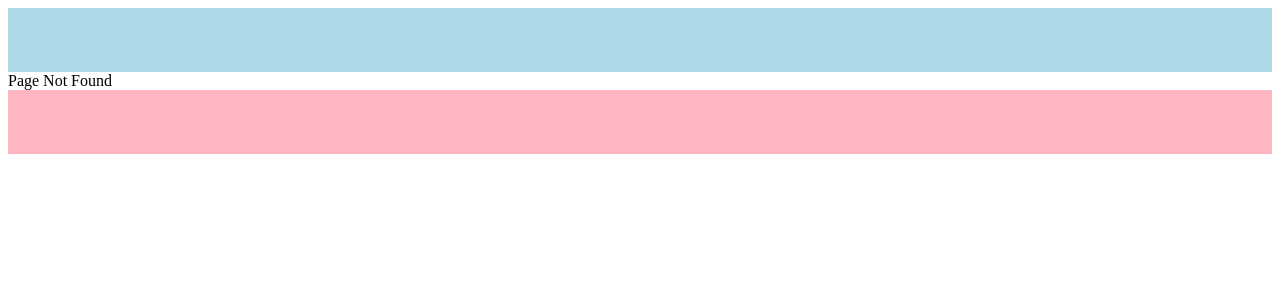
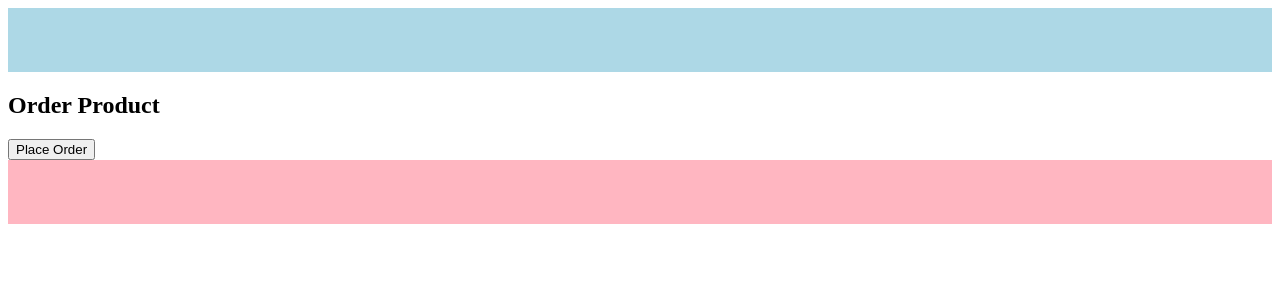
Before and after one commit to gemtunde/nextjs-14, a Next.js app: page /order-product in a window 1280 px wide. Before the commit this address had no page. Shown: the top 300 px of the page. Built offline with nearby package versions, Linux system fonts and the light colour scheme.

Commit message:
automatic navigation

```diff
--- /dev/null
+++ b/src/app/order-product/page.tsx
@@ -0,0 +1,22 @@
+"use client";
+
+import { useRouter } from "next/navigation";
+import React from "react";
+
+type Props = {};
+
+const OrderProduct = (props: Props) => {
+  const router = useRouter();
+  const handleClick = () => {
+    console.log("placing your order");
+    router.push("/products");
+  };
+  return (
+    <div>
+      <h2>Order Product</h2>
+      <button onClick={handleClick}>Place Order</button>
+    </div>
+  );
+};
+
+export default OrderProduct;
```
